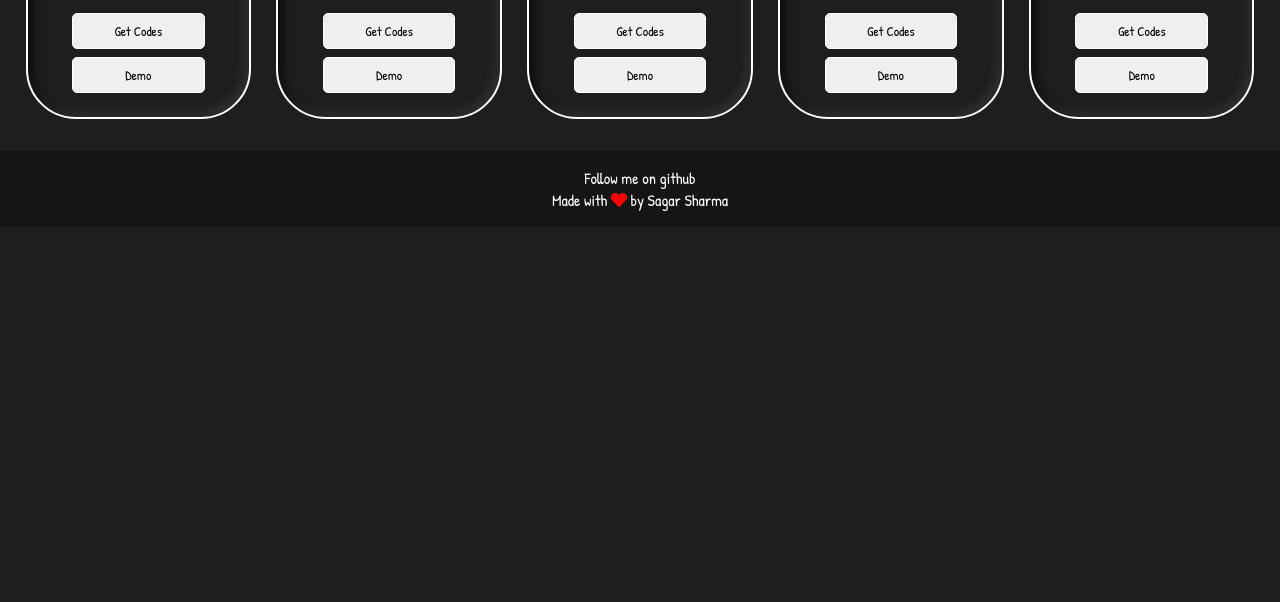
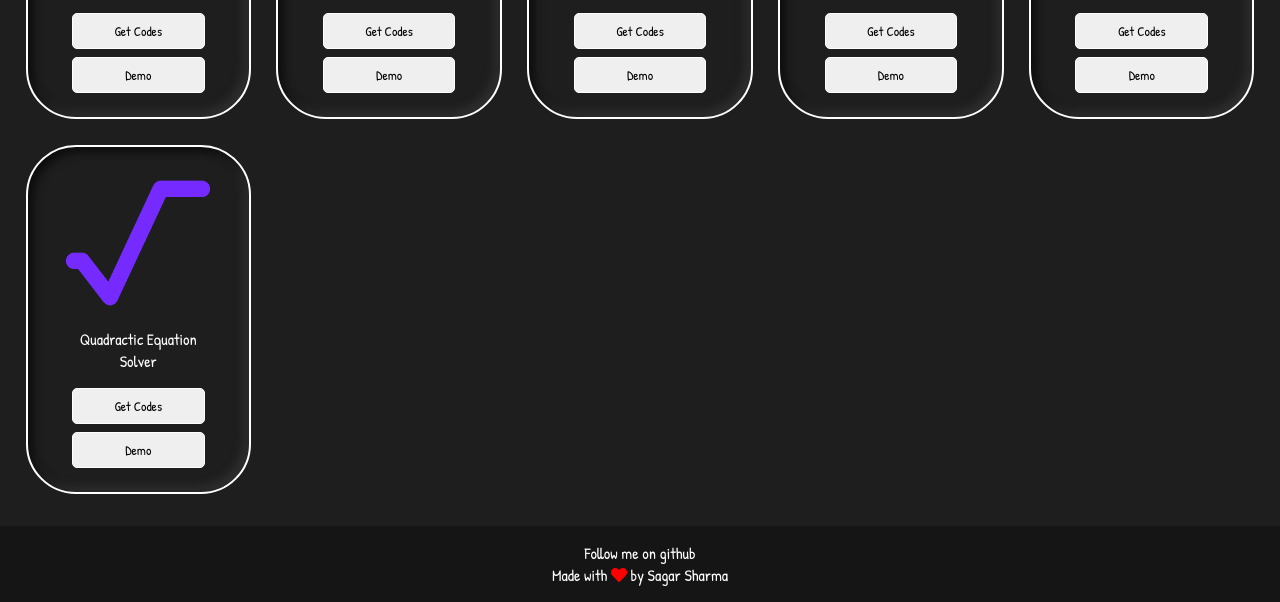
Before and after one commit to Sagar-Sharma-7/Github-projects, a plain HTML site: page index.html in a window 1280 px wide. Shown: the part 1114-1716 px from the top of the page. Before the commit the page ends 1341 px from the top, so only its background shows below. Drawn offline with Linux system fonts and the light colour scheme.

Commit message:
added quadratic eq solver

```diff
--- a/index.html
+++ b/index.html
@@ -180,6 +180,17 @@
                 </div>
             </div>
 
+            <div class="project">
+                <div class="logo">
+                    <img src="./public/img/quadratic.png" alt="logo" class="projectLogo">
+                </div>
+                <p class="name"></p>
+                <div class="buttons">
+                    <button class="code" onclick="quadraticCodes()">Get Codes</button>
+                    <button class="demo" onclick="quadraticDemo()">Demo</button>
+                </div>
+            </div>
+
         </div>
         <footer>
             <a href="https://github.com/Sagar-Sharma-7" target="_blank" title="github" >Follow me on github </a>
--- a/public/js/main.js
+++ b/public/js/main.js
@@ -27,7 +27,8 @@ const projectArr = [
     "Reaction Game",
     "Number Guessing Game",
     "Ceaser Cipher",
-    "Digital Clock"
+    "Digital Clock",
+    "Quadractic Equation Solver"
 ]
 
 for(let i = 0; i < projectArr.length; i++){
@@ -96,6 +97,10 @@ digitalClockCodes = () => {
     window.open("https://github.com/Sagar-Sharma-7/Digital-Clock")
 }
 
+quadraticCodes = () => {
+    window.open("https://github.com/Sagar-Sharma-7/Quadratic-Equation-Solver")
+}
+
 
 // demos
 gradientDemo = () => {
@@ -157,3 +162,7 @@ ceaserCipherDemo = () => {
 digitalClockDemo = () => {
     window.open("https://sagar-sharma-7.github.io/Digital-Clock/public/d-clock.html")
 }
+
+quadraticDemo = () => {
+    window.open("https://sagar-sharma-7.github.io/Quadratic-Equation-Solver/")
+}
```
Also changed, not shown: public/img/quadratic.png (added).
